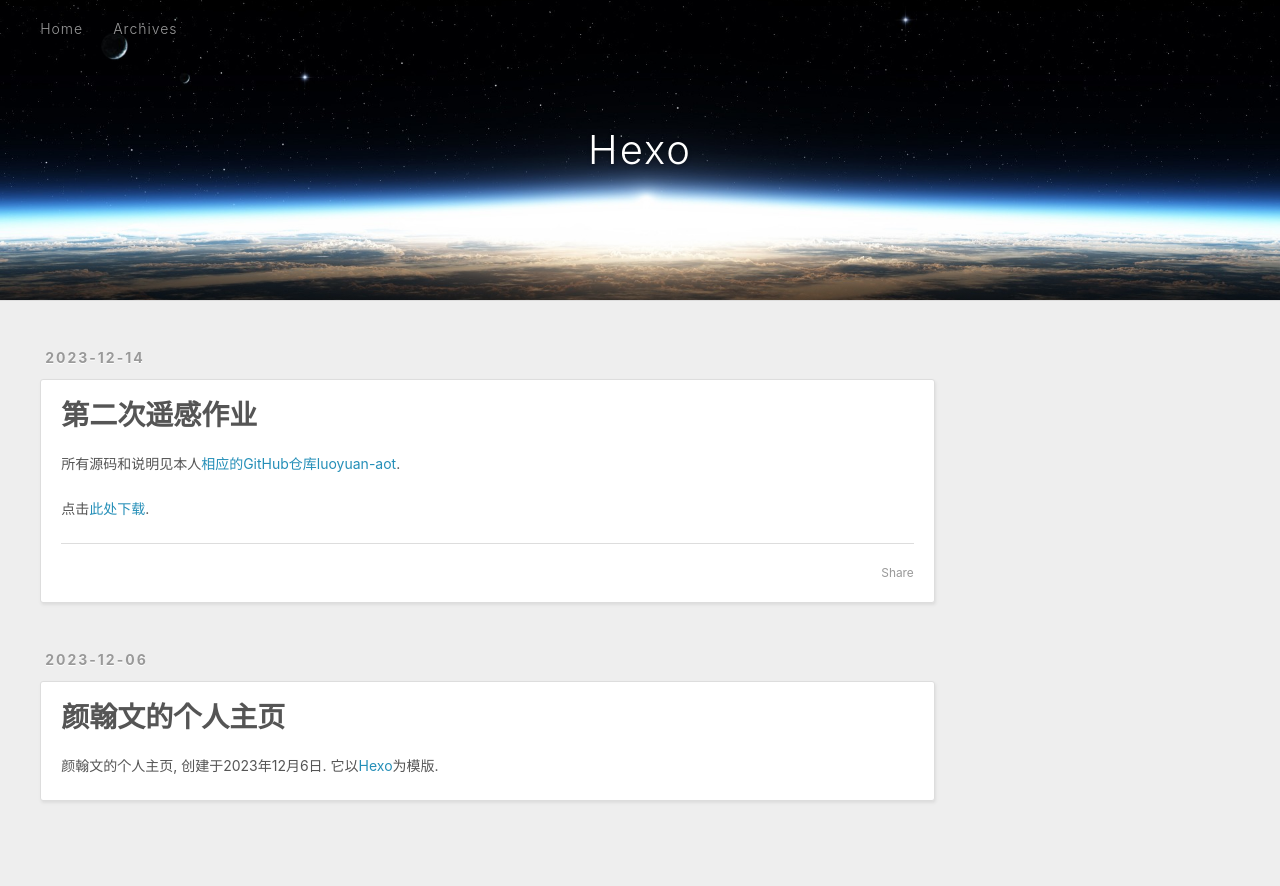
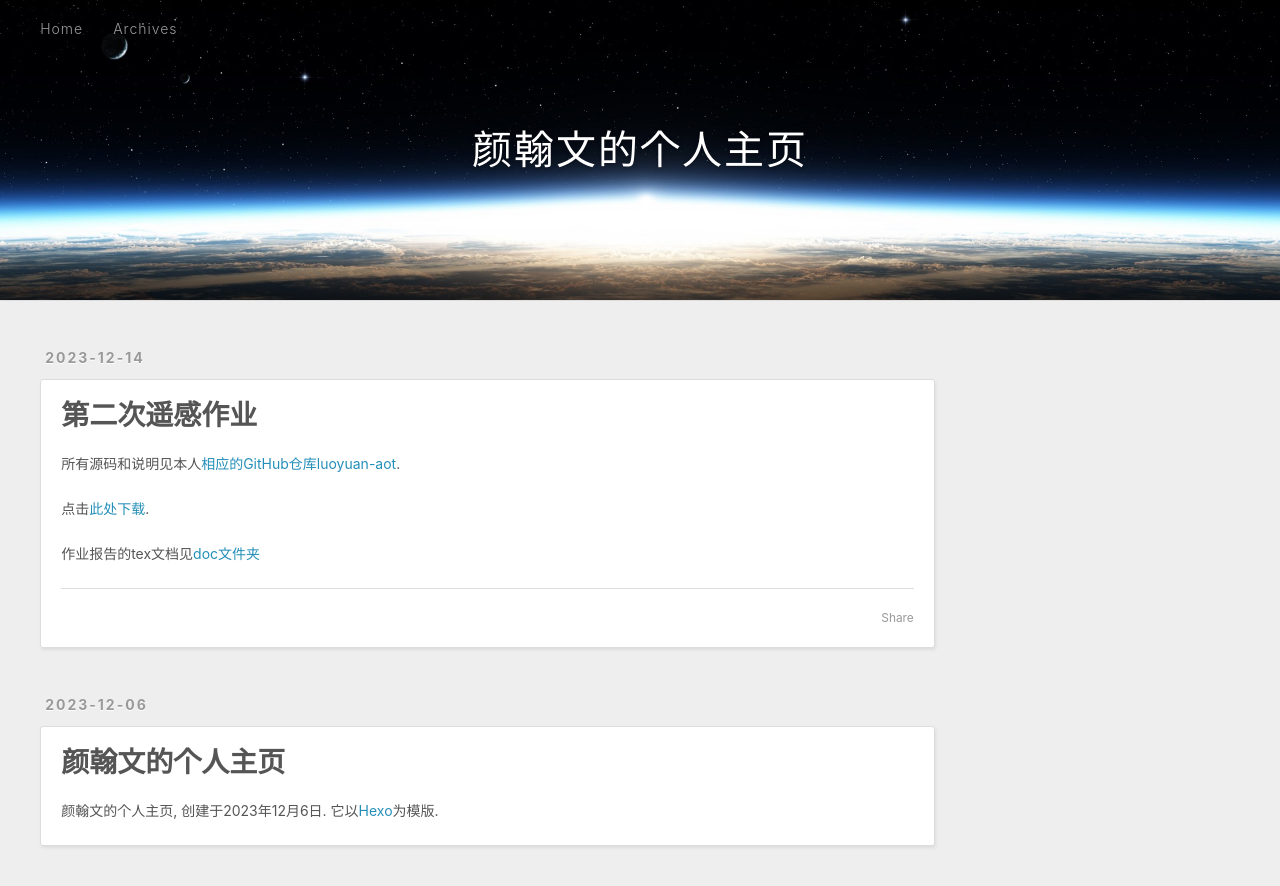
Before and after one commit to yhw605/yhw605.github.io, a plain HTML site: page index.html in a window 1280 px wide. Before the commit the page ends 851 px from the top, so only its background shows below. Drawn offline with Linux system fonts and the light colour scheme.

Commit message:
Site updated: 2023-12-14 12:46:50

```diff
--- a/index.html
+++ b/index.html
@@ -4,17 +4,17 @@
   <meta charset="utf-8">
 
 
-  <title>Hexo</title>
+  <title>颜翰文的个人主页</title>
   <meta name="viewport" content="width=device-width, initial-scale=1, shrink-to-fit=no">
   <meta property="og:type" content="website">
-<meta property="og:title" content="Hexo">
+<meta property="og:title" content="颜翰文的个人主页">
 <meta property="og:url" content="http://example.com/index.html">
-<meta property="og:site_name" content="Hexo">
+<meta property="og:site_name" content="颜翰文的个人主页">
 <meta property="og:locale" content="en_US">
 <meta property="article:author" content="John Doe">
 <meta name="twitter:card" content="summary">
 
-    <link rel="alternate" href="/atom.xml" title="Hexo" type="application/atom+xml">
+    <link rel="alternate" href="/atom.xml" title="颜翰文的个人主页" type="application/atom+xml">
 
 
     <link rel="shortcut icon" href="/favicon.png">
@@ -39,7 +39,7 @@
   <div id="header-outer" class="outer">
     <div id="header-title" class="inner">
       <h1 id="logo-wrap">
-        <a href="/" id="logo">Hexo</a>
+        <a href="/" id="logo">颜翰文的个人主页</a>
       </h1>
 
     </div>
@@ -93,6 +93,7 @@
 
         <p>所有源码和说明见本人<a target="_blank" rel="noopener" href="https://github.com/yhw605/luoyuan-aot">相应的GitHub仓库luoyuan-aot</a>.</p>
 <p>点击<a target="_blank" rel="noopener" href="https://github.com/yhw605/luoyuan-aot/releases/download/release/luoyuan-aot.zip">此处下载</a>.</p>
+<p>作业报告的tex文档见<a target="_blank" rel="noopener" href="https://github.com/yhw605/luoyuan-aot/tree/main/doc">doc文件夹</a></p>
 
 
     </div>
```
Also changed, not shown: 2023/12/06/hello-world/index.html (+4 -4 lines), 2023/12/14/rs-homework/index.html (+8 -7 lines), archives/2023/12/index.html (+5 -5 lines), archives/2023/index.html (+5 -5 lines), archives/index.html (+5 -5 lines).
